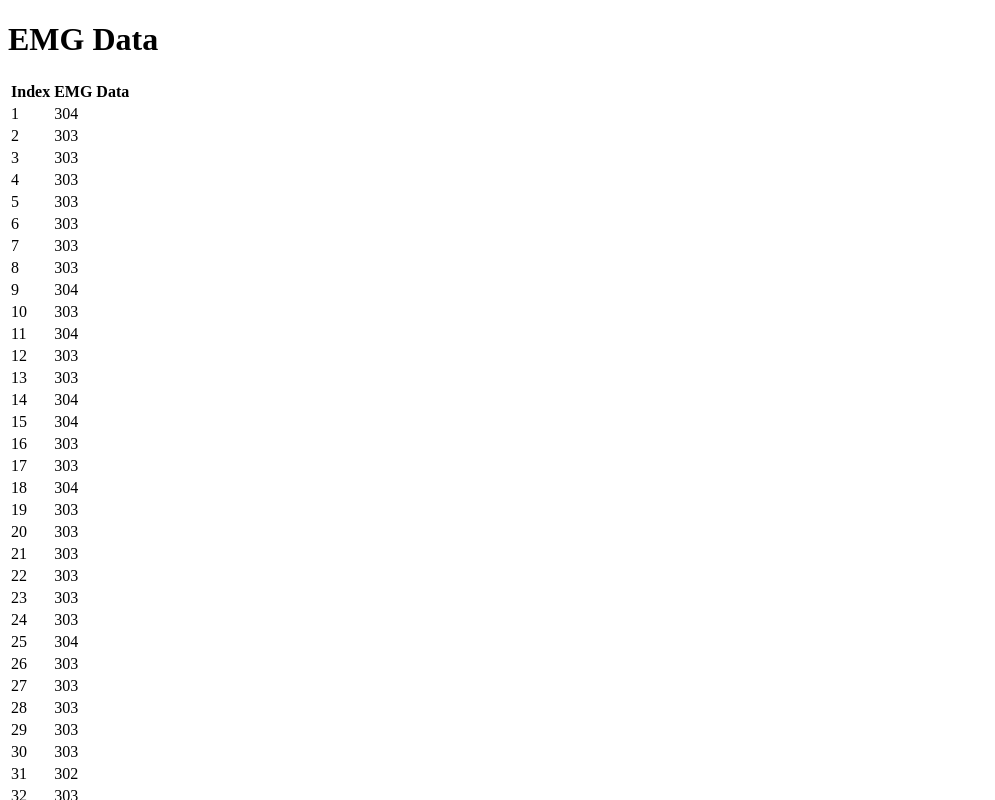
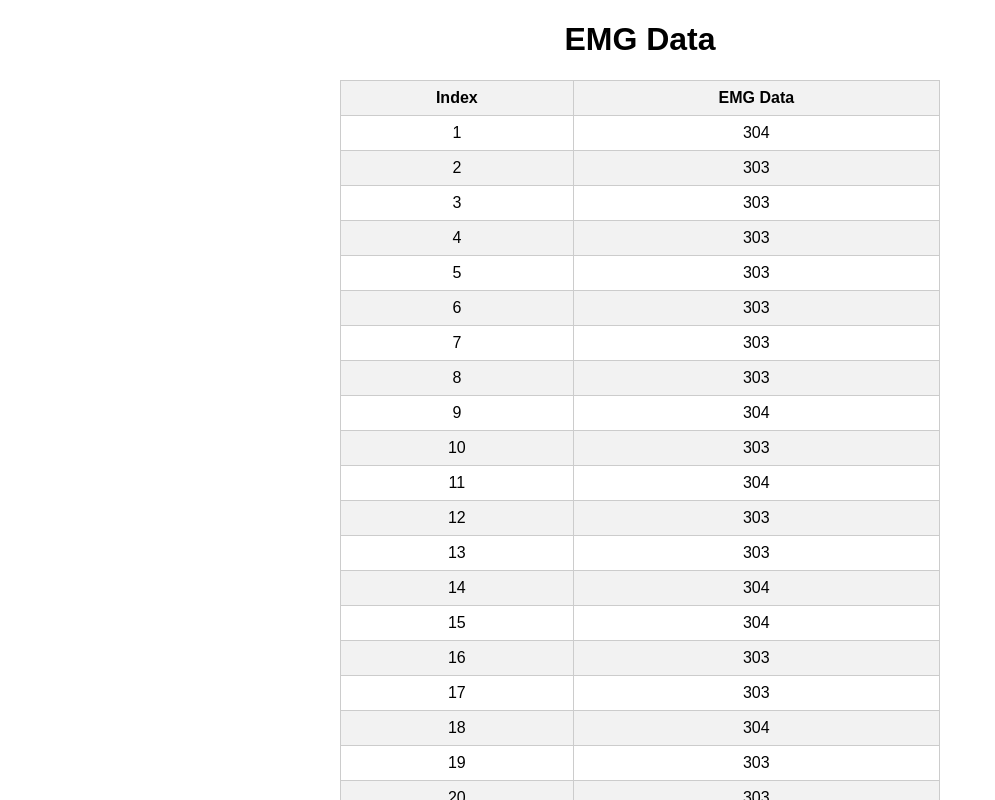
Before and after one commit to xdaavid/prueba, a plain HTML site: page index.html in a window 1280 px wide. Shown: the top 800 px of the page, without its empty margins (0-995 px from the left). Drawn offline with nearby package versions, Linux system fonts and the light colour scheme.

Commit message:
Add files via upload

```diff
--- /dev/null
+++ b/estilotabla.css
@@ -0,0 +1,37 @@
+body {
+    font-family: Arial, sans-serif;
+    margin: 20px;
+}
+
+.container {
+    max-width: 600px;
+    margin: 0 auto;
+}
+
+h1 {
+    text-align: center;
+}
+
+table {
+    border-collapse: collapse;
+    width: 100%;
+    margin-top: 20px;
+}
+
+table th, table td {
+    border: 1px solid #ccc;
+    padding: 8px;
+    text-align: center;
+}
+
+table th {
+    background-color: #f2f2f2;
+}
+
+table tr:nth-child(even) {
+    background-color: #f2f2f2;
+}
+
+table tr:hover {
+    background-color: #ddd;
+}
--- a/index.html
+++ b/index.html
@@ -2,17 +2,24 @@
 <html>
 <head>
     <title>EMG Data</title>
+    <link rel="stylesheet" href="estilotabla.css">
+    <script src="https://cdn.jsdelivr.net/npm/chart.js"></script>
 </head>
 <body>
+    <div class="container">
         <h1>EMG Data</h1>
         <table>
+            <thead>
                 <tr>
                     <th>Index</th>
                     <th>EMG Data</th>
                 </tr>
+            </thead>
             <tbody id="emg-data-table">
             </tbody>
         </table>
+        <canvas id="emg-chart" width="400" height="200"></canvas>
+    </div>
 
     <script src="script.js"></script>
 </body>
```
Lines whose indentation alone changed are shown as unchanged.
